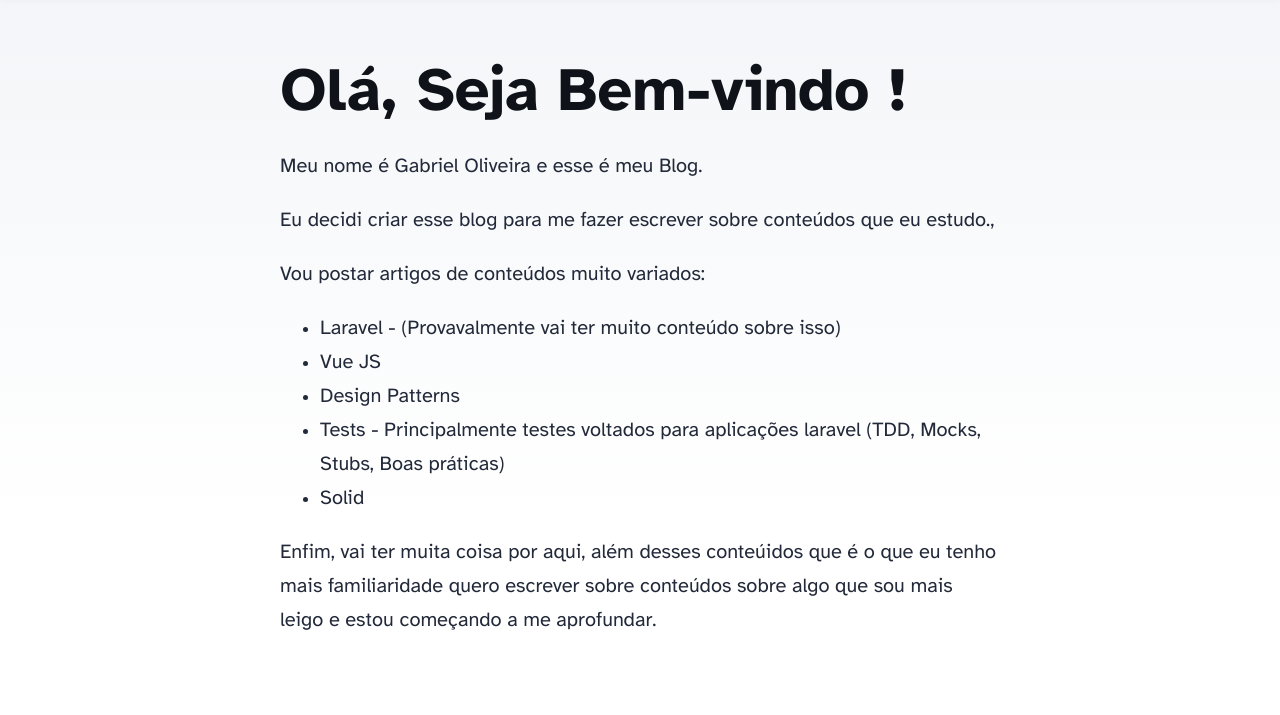
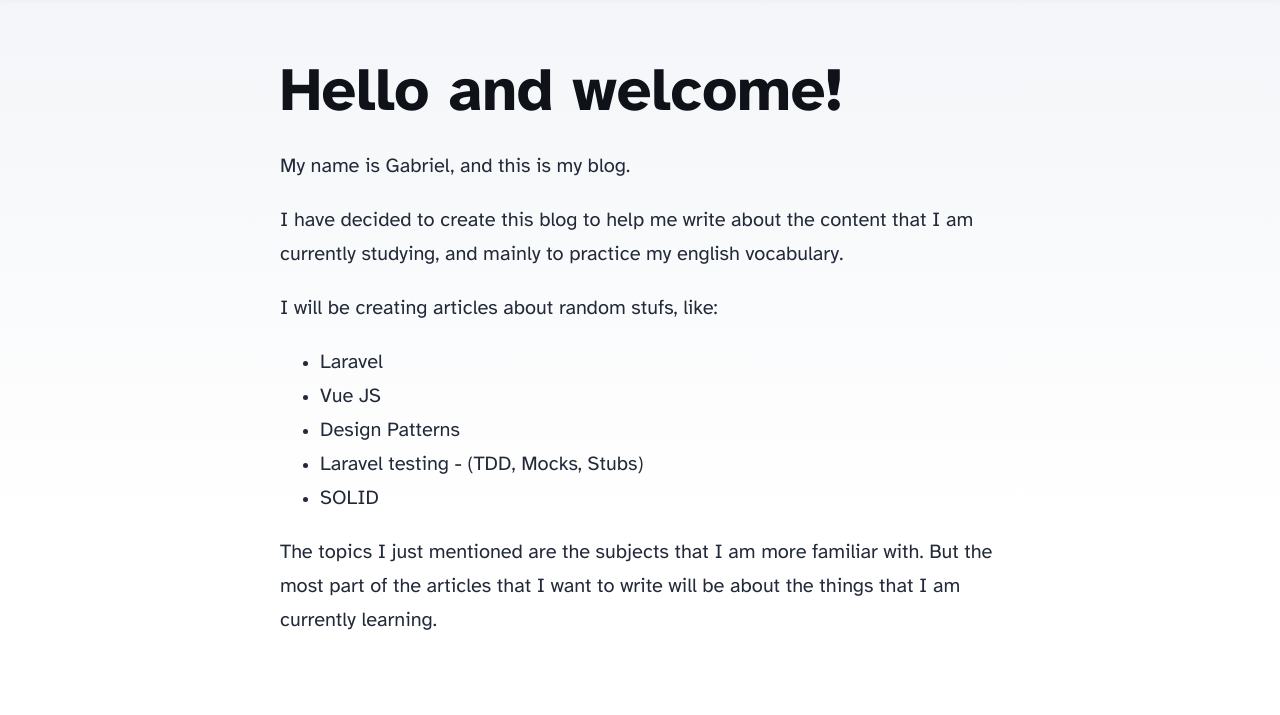
Before and after one commit to iamgabrieloliveira/dev-blog, an Astro site: page / in a window 1280 px wide. Shown: the part 81-796 px from the top of the page. Built offline with nearby package versions, Linux system fonts and the light colour scheme; Astro itself is replaced by a stand-in of ours.

Commit message:
feat: translate home page to english

```diff
--- a/src/components/Footer.astro
+++ b/src/components/Footer.astro
@@ -3,7 +3,7 @@
 ---
 
 <footer>
-	&copy; {today.getFullYear()} Gabriel Oliveira. Todos os direitos reservados.
+	&copy; {today.getFullYear()} Gabriel Oliveira. All rights reserved.
 	<div class="social-links">
 		<a href="https://twitter.com/oliveiratheone" target="_blank">
 			<span class="sr-only">Follow Astro on Twitter</span>
--- a/src/pages/index.astro
+++ b/src/pages/index.astro
@@ -13,23 +13,23 @@
 	<body>
 		<Header title={SITE_TITLE} />
 		<main>
-			<h1>Olá, Seja Bem-vindo !</h1>
+			<h1>Hello and welcome!</h1>
 			<p>
-				Meu nome é Gabriel Oliveira e esse é meu Blog.
+				My name is Gabriel, and this is my blog.
 			</p>
 			<p>
-				Eu decidi criar esse blog para me fazer escrever sobre conteúdos que eu estudo.,
+				I have decided to create this blog to help me write about the content that I am currently studying, and mainly to practice my english vocabulary.
 			</p>
-			<p>Vou postar artigos de conteúdos muito variados: </p>
+			<p>I will be creating articles about random stufs, like:</p>
 			<ul>
-				<li>Laravel - (Provavalmente vai ter muito conteúdo sobre isso) </li>
+				<li>Laravel</li>
 				<li>Vue JS</li>
 				<li>Design Patterns</li>
-				<li>Tests - Principalmente testes voltados para aplicações laravel (TDD, Mocks, Stubs, Boas práticas)</li>
-				<li>Solid</li>
+				<li>Laravel testing - (TDD, Mocks, Stubs)</li>
+				<li>SOLID</li>
 			</ul>
 			<p>
-				Enfim, vai ter muita coisa por aqui, além desses conteúidos que é o que eu tenho mais familiaridade quero escrever sobre conteúdos sobre algo que sou mais leigo e estou começando a me aprofundar.
+				The topics I just mentioned are the subjects that I am more familiar with. But the most part of the articles that I want to write will be about the things that I am currently learning.
 			</p>
 		</main>
 		<Footer />
```
